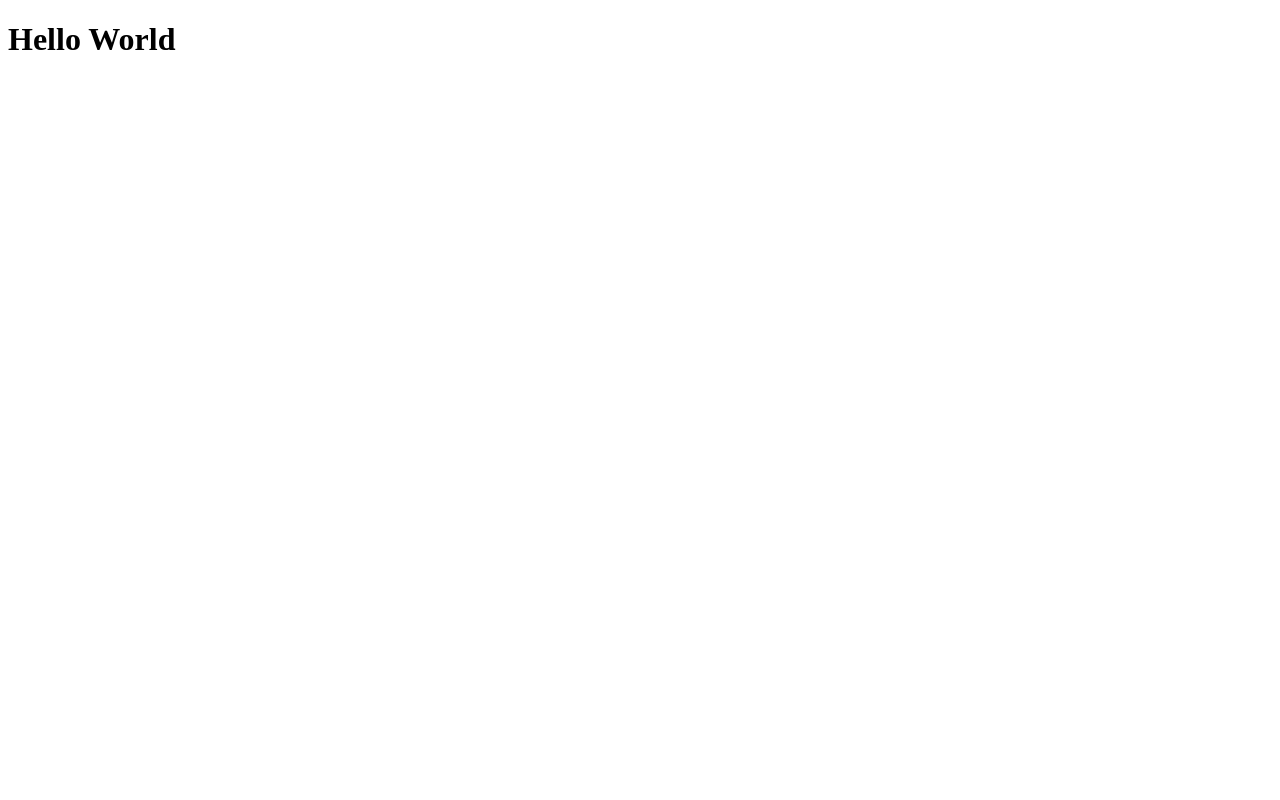
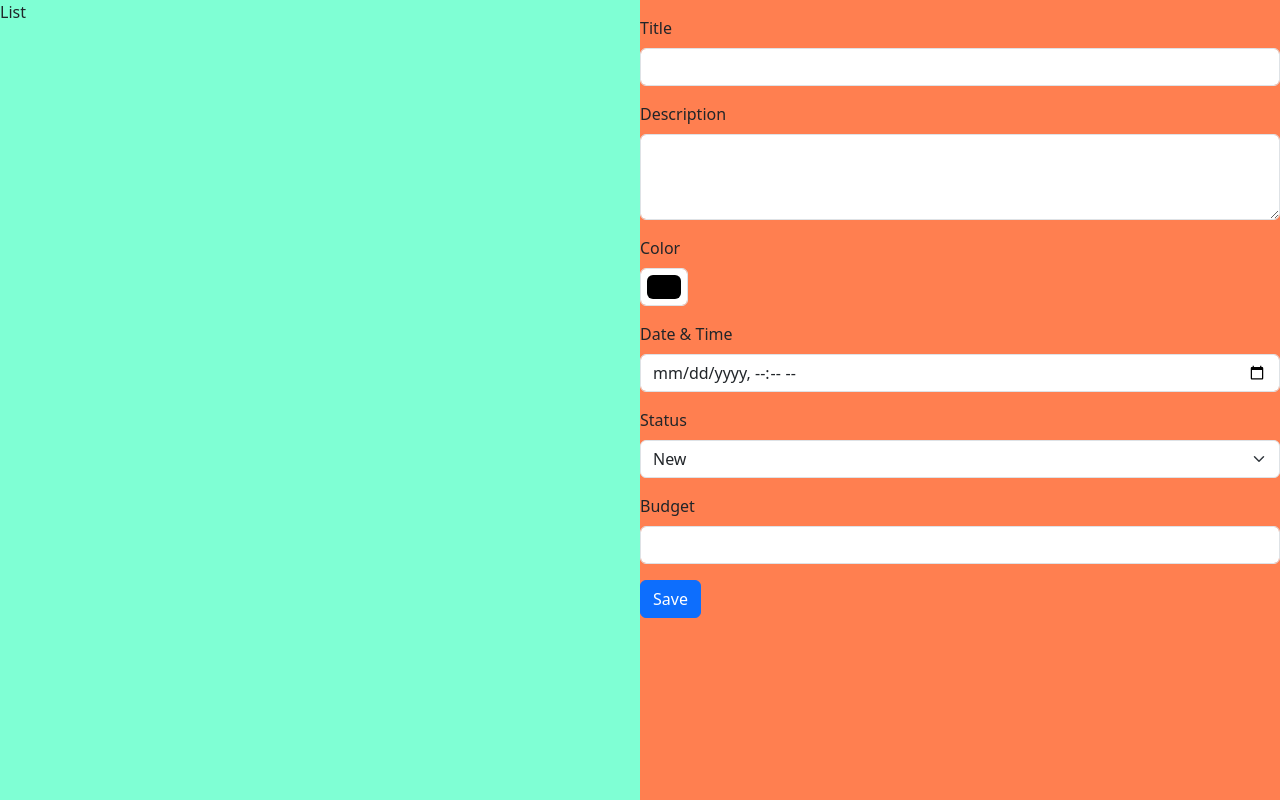
Before and after one commit to ThomasLawson1121/63-106, a plain HTML site: page 106/index.html in a window 1280 px wide. Drawn offline with nearby package versions, Linux system fonts and the light colour scheme.

Commit message:
Add files via upload

```diff
--- a/106/index.html
+++ b/106/index.html
@@ -3,10 +3,59 @@
 <head>
     <meta charset="UTF-8">
     <meta name="viewport" content="width=device-width, initial-scale=1.0">
+    <link rel="stylesheet" type="text/css" href="./styles/app.css">
+    <link href="https://cdn.jsdelivr.net/npm/bootstrap@5.3.8/dist/css/bootstrap.min.css" rel="stylesheet" integrity="sha384-sRIl4kxILFvY47J16cr9ZwB07vP4J8+LH7qKQnuqkuIAvNWLzeN8tE5YBujZqJLB" crossorigin="anonymous">
     <title>Document</title>
 </head>
 <body>
-    <h1>Hello World</h1>
-    <script src="scripts/dom.js"></script>
+    <main>
+        <section id="getMethod">List</section>
+        <section id="postMethod">
+
+            <div class="mt-3">
+                <label for="exampleInputPassword1" class="form-label">Title</label>
+                <input type="text" class="form-control" id="txtTitle">
+            </div>
+
+            <div class="mt-3">
+                <label for="descriptionInput" class="form-label">Description</label>
+                <textarea class="form-control" id="descriptionInput" rows="3"></textarea>
+            </div>
+
+            <div class="mt-3">
+                <label for="colorInput" class="form-label">Color</label>
+                <input type="color" class="form-control form-control-color" id="colorInput">
+            </div>
+
+            <div class="mt-3">
+                <label for="dateTimeInput" class="form-label">Date &amp; Time</label>
+                <input type="datetime-local" class="form-control" id="dateTimeInput">
+            </div>
+
+            <div class="mt-3">
+                <label for="statusSelect" class="form-label">Status</label>
+                <select class="form-select" id="statusSelect">
+                    <option value="new">New</option>
+                    <option value="in-progress">In Progress</option>
+                    <option value="blocked">Blocked</option>
+                    <option value="done">Done</option>
+                </select>
+            </div>
+            <div class="mt-3">
+                <label for="exampleInputPassword1" class="form-label">Budget</label>
+                <input type="number" class="form-control" id="numBudget">
+            </div>
+            <div class="mt-3">
+                <button class="btn btn-primary" id="btnSave">Save</button>
+            </div>
+
+        </section>
+    </main>
+
+    <script src="https://code.jquery.com/jquery-3.7.1.js" integrity="sha256-eKhayi8LEQwp4NKxN+CfCh+3qOVUtJn3QNZ0TciWLP4=" crossorigin="anonymous"></script>
+    <script src="./scripts/task.js"></script>
+    <script src="./scripts/app.js"></script>
+    <!--<script src="./scripts/dom.js"></script> -->
+
 </body>
 </html>
--- /dev/null
+++ b/106/scripts/app.js
@@ -0,0 +1,16 @@
+function saveTask(){
+    const title = $(`txtTitle`).val();
+    const description = $(`descriptionInput`).val();
+    const color = $(`colorInput`).val();
+    const dateTime = $(`dateTimeInput`).val();
+    const status = $(`statusSelect`).val();
+    const budget = $(`numBudget`).val();
+
+    const data = new Task(title, description, color, date, status, budget);
+        console.log(data);
+}
+
+function init(){
+    $(`#btnSave`).click(saveTask);
+}
+window.onload = init;
--- a/106/scripts/dom.js
+++ b/106/scripts/dom.js
@@ -14,3 +14,4 @@ function howAreYou() {
 
 window.onload = howAreYou //execute the function when the page loads
 // this means that i wait until the HTML and the css are loaded before i exxecute
+// this is impoortant when you want to manipulate the dom
--- /dev/null
+++ b/106/scripts/task.js
@@ -0,0 +1,10 @@
+class Task {
+    constructor(title, description, color, date, status, budget) {
+        this.title = title;
+        this.description = description;
+        this.color = color;
+        this.date = date;
+        this.status = status;
+        this.budget = budget;
+    }
+}
--- /dev/null
+++ b/106/styles/app.css
@@ -0,0 +1,12 @@
+main {
+    display: flex;
+    height: calc(100vh  );
+}
+#getMethod {
+    flex: 1;
+    background-color: aquamarine;
+}
+#postMethod {
+    flex: 1;
+    background-color: coral;
+}
```
